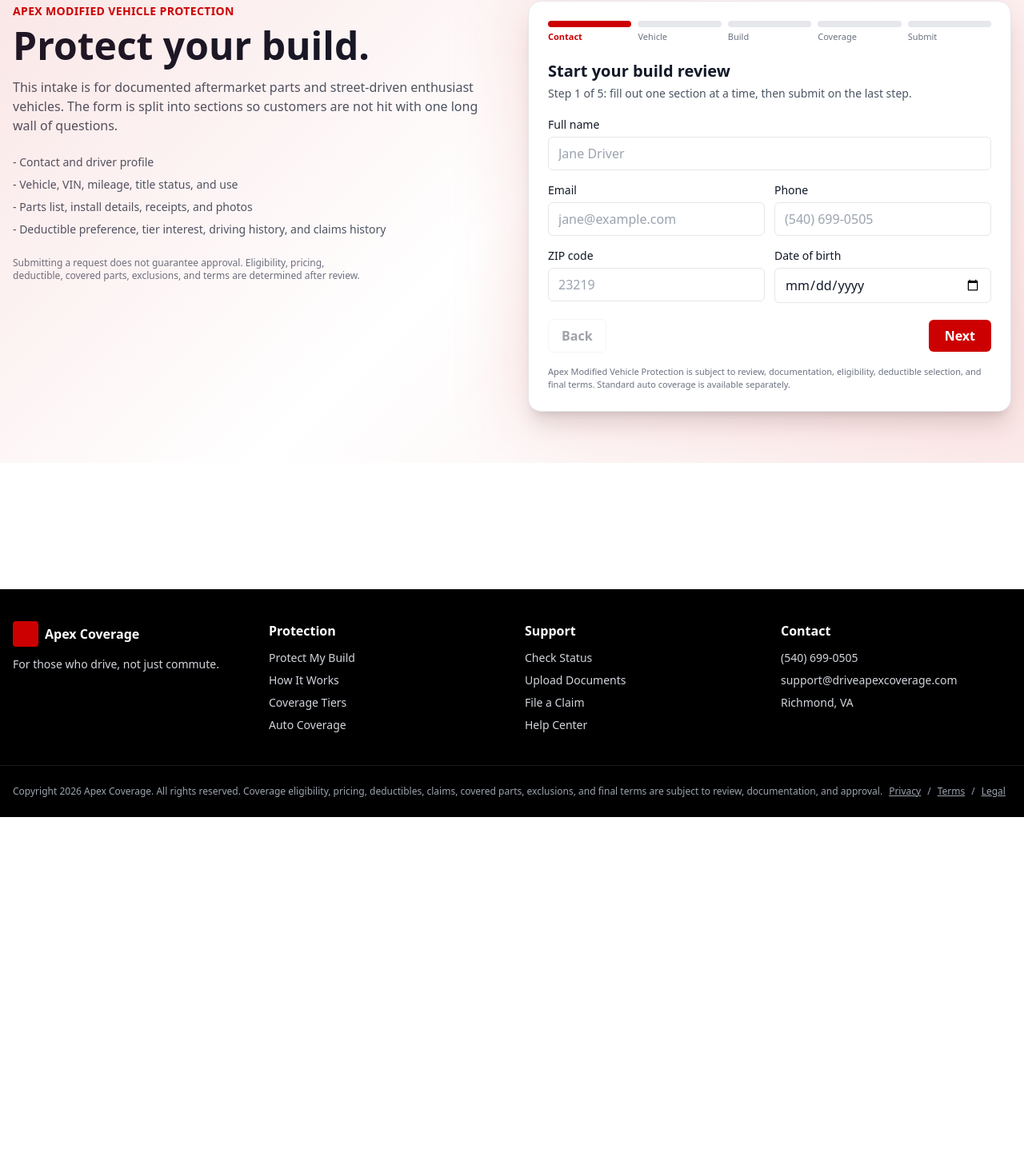
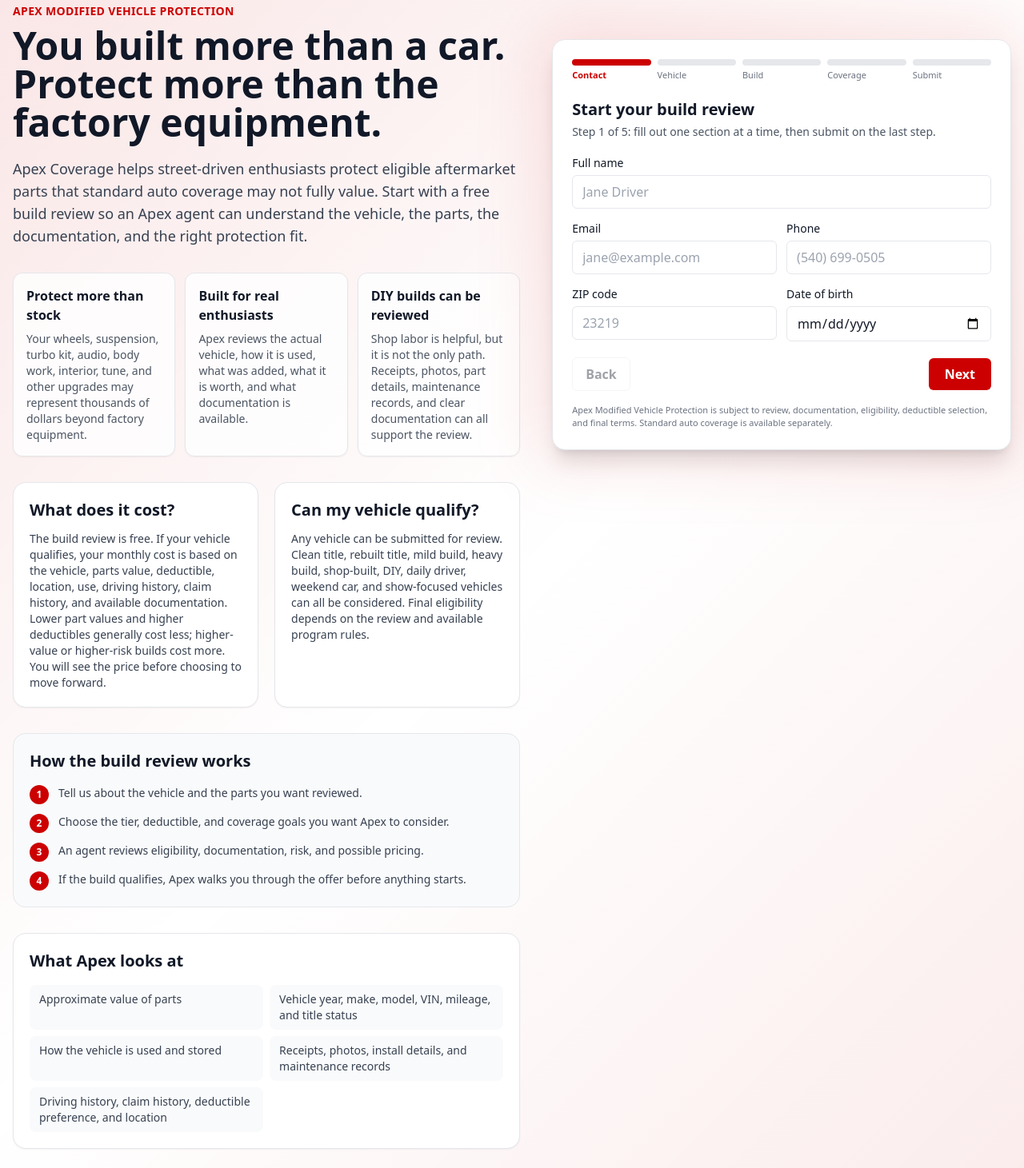
Before and after one commit to apexcoverage/Apex-Coverage-Site, a Next.js app: page /build-review in a window 1280 px wide. Shown: the part 160-1621 px from the top of the page at 80% size. Before the commit the page ends 1182 px from the top, so only its background shows below. Built offline with nearby package versions, Linux system fonts and the light colour scheme.

Commit message:
Update page.tsx

```diff
--- a/app/build-review/page.tsx
+++ b/app/build-review/page.tsx
@@ -1,11 +1,45 @@
+import Link from "next/link";
 import React from "react";
 import BuildReviewForm from "@/components/BuildReviewForm";
 
 export const metadata = {
   title: "Protect My Build | Apex Coverage",
   description:
-    "Request an Apex Modified Vehicle Protection review for your modified street-driven vehicle.",
+    "Request an Apex Modified Vehicle Protection review for eligible aftermarket parts, modifications, and street-driven builds.",
 };
+
+const benefits = [
+  {
+    title: "Protect more than stock",
+    body:
+      "Your wheels, suspension, turbo kit, audio, body work, interior, tune, and other upgrades may represent thousands of dollars beyond factory equipment.",
+  },
+  {
+    title: "Built for real enthusiasts",
+    body:
+      "Apex reviews the actual vehicle, how it is used, what was added, what it is worth, and what documentation is available.",
+  },
+  {
+    title: "DIY builds can be reviewed",
+    body:
+      "Shop labor is helpful, but it is not the only path. Receipts, photos, part details, maintenance records, and clear documentation can all support the review.",
+  },
+];
+
+const process = [
+  "Tell us about the vehicle and the parts you want reviewed.",
+  "Choose the tier, deductible, and coverage goals you want Apex to consider.",
+  "An agent reviews eligibility, documentation, risk, and possible pricing.",
+  "If the build qualifies, Apex walks you through the offer before anything starts.",
+];
+
+const reviewFactors = [
+  "Approximate value of parts",
+  "Vehicle year, make, model, VIN, mileage, and title status",
+  "How the vehicle is used and stored",
+  "Receipts, photos, install details, and maintenance records",
+  "Driving history, claim history, deductible preference, and location",
+];
 
 export default function BuildReviewPage() {
   return (
@@ -18,33 +52,92 @@ export default function BuildReviewPage() {
               "linear-gradient(135deg, rgba(204,0,0,.10), transparent, rgba(204,0,0,.08))",
           }}
         />
-        <div className="max-w-7xl mx-auto px-4 py-16 grid md:grid-cols-2 gap-10 items-start">
+        <div className="relative max-w-7xl mx-auto px-4 py-16 grid lg:grid-cols-[1.05fr_.95fr] gap-10 items-start">
           <div>
             <span className="text-sm tracking-wide text-[#cc0000] font-semibold">
               APEX MODIFIED VEHICLE PROTECTION
             </span>
             <h1 className="mt-2 text-4xl md:text-5xl font-bold leading-tight">
-              Protect your build.
+              You built more than a car. Protect more than the factory equipment.
             </h1>
-            <p className="mt-4 text-gray-600 max-w-prose">
-              This intake is for documented aftermarket parts and street-driven
-              enthusiast vehicles. The form is split into sections so customers
-              are not hit with one long wall of questions.
+            <p className="mt-5 text-lg text-gray-700 max-w-2xl">
+              Apex Coverage helps street-driven enthusiasts protect eligible
+              aftermarket parts that standard auto coverage may not fully value.
+              Start with a free build review so an Apex agent can understand the
+              vehicle, the parts, the documentation, and the right protection fit.
             </p>
-            <ul className="mt-6 space-y-2 text-sm text-gray-600">
-              <li>- Contact and driver profile</li>
-              <li>- Vehicle, VIN, mileage, title status, and use</li>
-              <li>- Parts list, install details, receipts, and photos</li>
-              <li>- Deductible preference, tier interest, driving history, and claims history</li>
-            </ul>
-            <p className="mt-6 text-xs text-gray-500 max-w-prose">
-              Submitting a request does not guarantee approval. Eligibility,
-              pricing, deductible, covered parts, exclusions, and terms are
-              determined after review.
+
+            <div className="mt-8 grid sm:grid-cols-3 gap-3">
+              {benefits.map((item) => (
+                <div key={item.title} className="rounded-xl border bg-white/80 p-4 shadow-sm">
+                  <h2 className="font-semibold">{item.title}</h2>
+                  <p className="mt-2 text-sm text-gray-600">{item.body}</p>
+                </div>
+              ))}
+            </div>
+
+            <div className="mt-8 grid md:grid-cols-2 gap-5">
+              <div className="rounded-2xl border bg-white p-5 shadow-sm">
+                <h2 className="text-xl font-bold">What does it cost?</h2>
+                <p className="mt-3 text-sm text-gray-700">
+                  The build review is free. If your vehicle qualifies, your
+                  monthly cost is based on the vehicle, parts value, deductible,
+                  location, use, driving history, claim history, and available
+                  documentation. Lower part values and higher deductibles
+                  generally cost less; higher-value or higher-risk builds cost
+                  more. You will see the price before choosing to move forward.
+                </p>
+              </div>
+
+              <div className="rounded-2xl border bg-white p-5 shadow-sm">
+                <h2 className="text-xl font-bold">Can my vehicle qualify?</h2>
+                <p className="mt-3 text-sm text-gray-700">
+                  Any vehicle can be submitted for review. Clean title, rebuilt
+                  title, mild build, heavy build, shop-built, DIY, daily driver,
+                  weekend car, and show-focused vehicles can all be considered.
+                  Final eligibility depends on the review and available program
+                  rules.
+                </p>
+              </div>
+            </div>
+
+            <div className="mt-8 rounded-2xl border bg-gray-50 p-5">
+              <h2 className="text-xl font-bold">How the build review works</h2>
+              <ol className="mt-4 space-y-3 text-sm text-gray-700">
+                {process.map((item, index) => (
+                  <li key={item} className="flex gap-3">
+                    <span className="flex h-6 w-6 shrink-0 items-center justify-center rounded-full bg-[#cc0000] text-xs font-bold text-white">
+                      {index + 1}
+                    </span>
+                    <span>{item}</span>
+                  </li>
+                ))}
+              </ol>
+            </div>
+
+            <div className="mt-8 rounded-2xl border bg-white p-5 shadow-sm">
+              <h2 className="text-xl font-bold">What Apex looks at</h2>
+              <div className="mt-4 grid sm:grid-cols-2 gap-2 text-sm text-gray-700">
+                {reviewFactors.map((item) => (
+                  <div key={item} className="rounded-lg bg-gray-50 px-3 py-2">
+                    {item}
+                  </div>
+                ))}
+              </div>
+            </div>
+
+            <p className="mt-6 text-xs text-gray-500 max-w-2xl">
+              Submitting a request does not bind coverage or guarantee approval.
+              Covered parts, exclusions, deductible, pricing, and final terms are
+              determined after review. Want the shorter ad form instead?{" "}
+              <Link className="font-semibold text-[#cc0000] underline" href="/protect-more-than-stock">
+                Start here
+              </Link>
+              .
             </p>
           </div>
 
-          <div className="relative">
+          <div className="relative lg:sticky lg:top-28">
             <div className="absolute -inset-4 bg-[#cc0000]/10 blur-2xl rounded-3xl" aria-hidden />
             <BuildReviewForm />
           </div>
```
